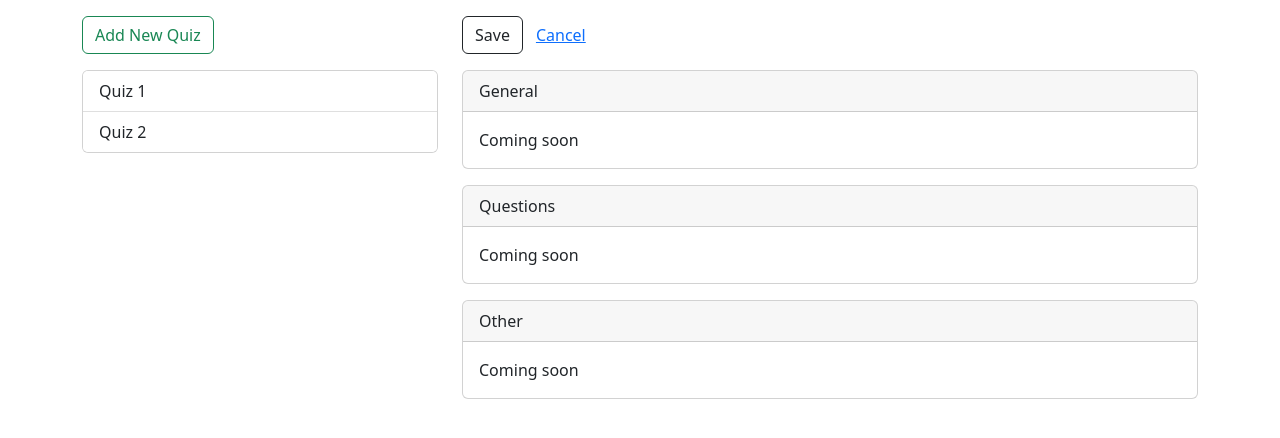
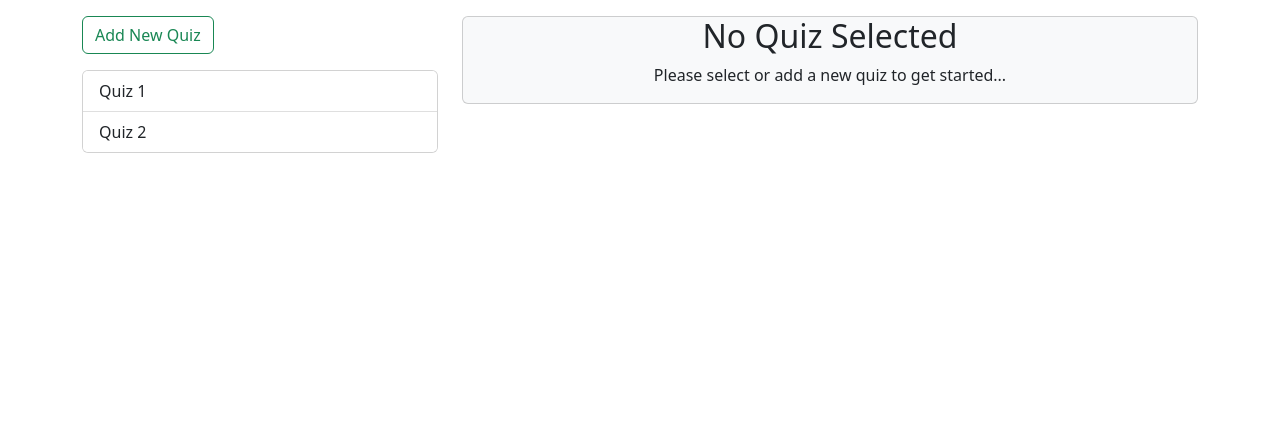
Before and after one commit to tsteelematc/quiz-editor-22f, an Angular app: page / in a window 1280 px wide. Shown: the top 438 px of the page. Built offline with nearby package versions, Linux system fonts and the light colour scheme.

Commit message:
Showing different things if quiz...
...selected or not

```diff
--- a/src/app/app.component.html
+++ b/src/app/app.component.html
@@ -17,7 +17,9 @@
         </div>
       </div>
     </div>
-    <div class="col-md-8">
+    <div class="col-md-8"
+      *ngIf="selectedQuiz !== undefined"
+    >
       <div class="mt-3">
         <button class="btn btn-outline-dark">
           Save
@@ -51,5 +53,17 @@
         </div>
       </div>
     </div>
+    <div class="col-md-8"
+      *ngIf="selectedQuiz === undefined"
+    >
+      <div class="card bg-light text-center mt-3">
+        <h2>
+          No Quiz Selected
+        </h2>
+        <p>
+          Please select or add a new quiz to get started...
+        </p>
+      </div>
+    </div>
   </div>
 </div>
```
